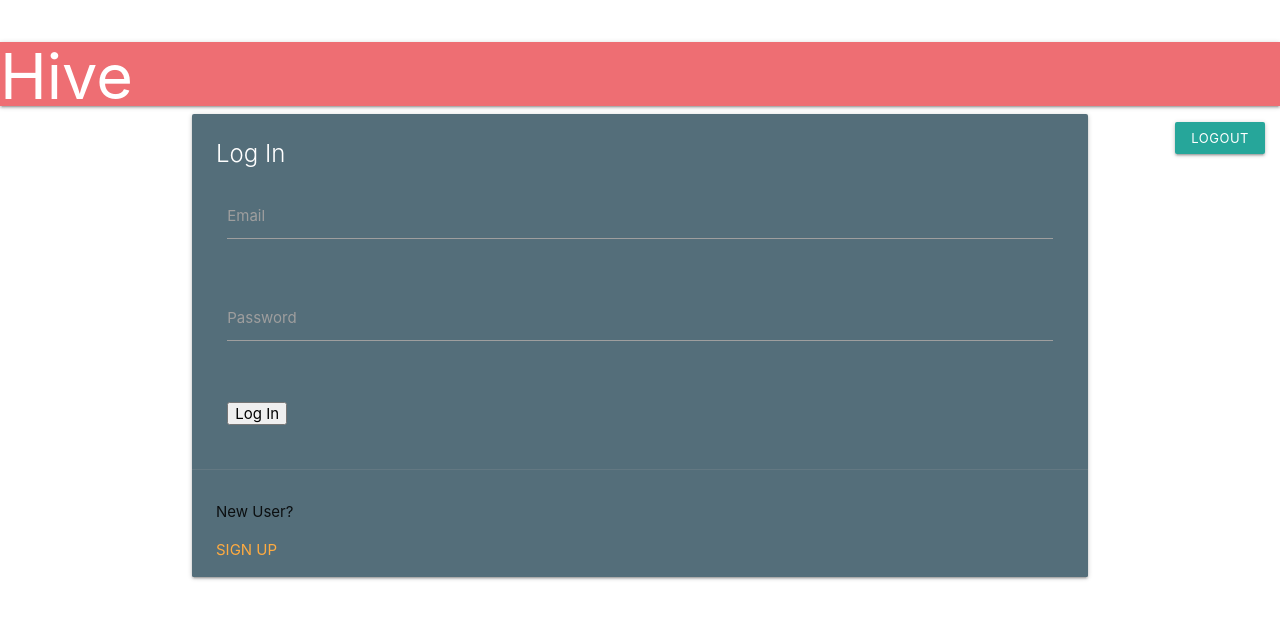
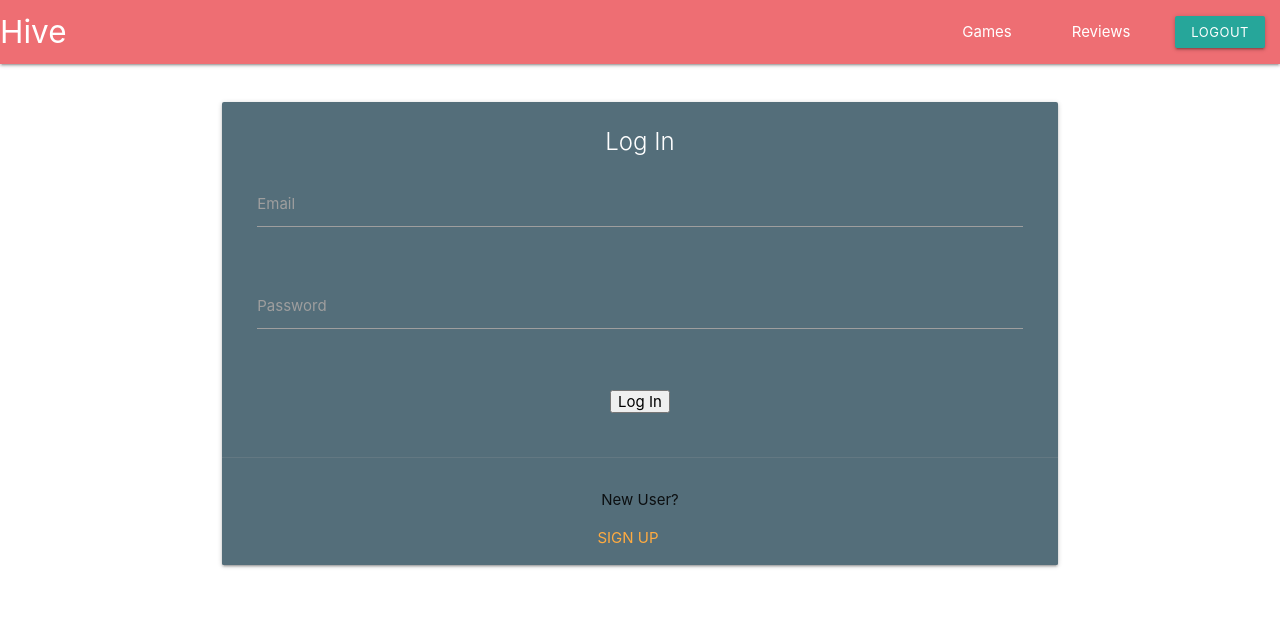
Before and after one commit to blickenderfer/hive, a React (Vite) app in the folder client/: page /login in a window 1280 px wide. Shown: the top 618 px of the page. Built offline with nearby package versions, Linux system fonts and the light colour scheme.

Commit message:
updated navbar

```diff
--- a/client/src/App.css
+++ b/client/src/App.css
@@ -1,4 +1,4 @@
- logPgs {
+ .logPgs {
   max-width: 1280px;
   margin: 0 auto;
   padding: 2rem;
--- a/client/src/components/header.jsx
+++ b/client/src/components/header.jsx
@@ -5,13 +5,13 @@
         <>
         <nav>
             <div className="nav-wrapper">
-                <h1 className='title'><a href="/dashboard" className="title">Hive</a></h1>
-                </div>
-                <ul className="right hide-on-med-and-down">
+                <a href="/dashboard" className="title brand-logo">Hive</a>
+                <ul id="nav-mobile" className="right hide-on-med-and-down">
                     <li><a><Link to="/games">Games</Link></a></li>
                     <li><a><Link to="/review">Reviews</Link></a></li>
                     <li><a className="waves-effect waves-light btn-small">Logout</a></li>
                 </ul>
+            </div>
         </nav>
         </>
     )
--- a/client/src/components/pages/Signup.jsx
+++ b/client/src/components/pages/Signup.jsx
@@ -41,10 +41,10 @@
   };
 
   return (
-    <div className='flex-column justify-flex-start min-100-vh center-align'>
+    <div className='flex-column justify-flex-start min-100-vh logPgs'>
       <div className="row login-card">
         <div>
-          <div className="card blue-grey darken-1">
+          <div className="card  blue-grey darken-1">
             <div className="card-content white-text">
               <span className="card-title">Sign Up</span>
               <div className="row">
```
